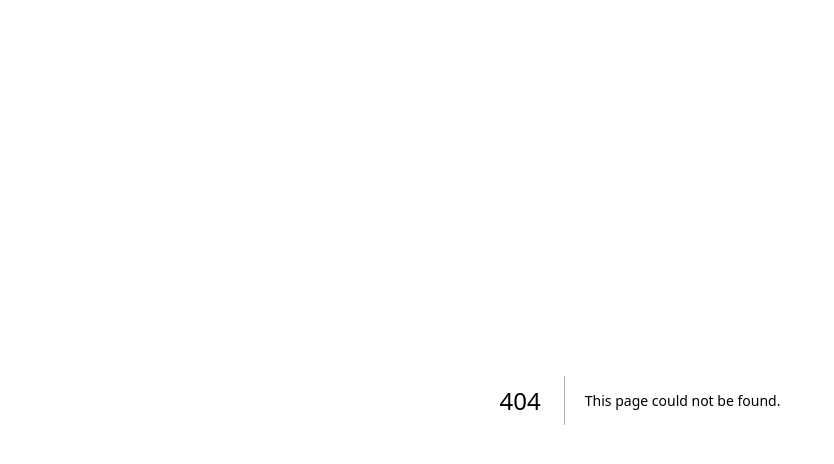
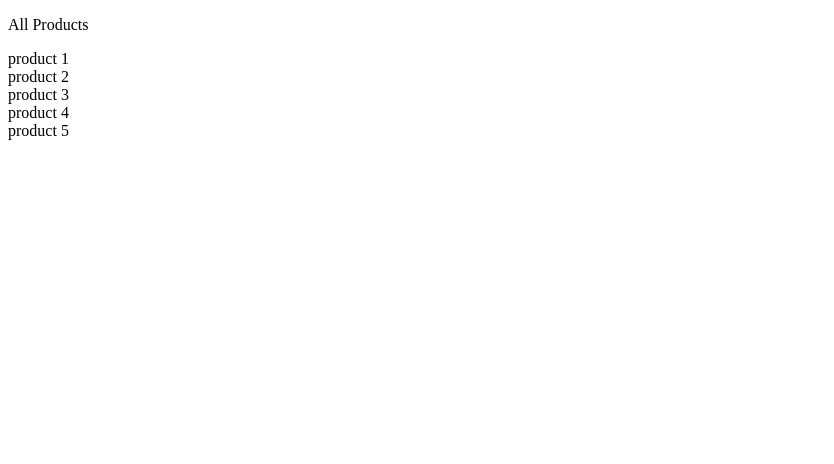
Before and after one commit to nakib360/learn-next.js, a Next.js app: page /Products in a window 1280 px wide. Before the commit this address had no page. Shown: the top 464 px of the page, without its empty margins (0-834 px from the left). Built offline with nearby package versions, Linux system fonts and the light colour scheme.

Commit message:
nested rout

```diff
--- /dev/null
+++ b/src/app/Products/page.jsx
@@ -0,0 +1,25 @@
+const ProductsPage = () => {
+    const products = [
+        { id: 1, name: "product 1" },
+        { id: 2, name: "product 2" },
+        { id: 3, name: "product 3" },
+        { id: 4, name: "product 4" },
+        { id: 5, name: "product 5" },
+    ]
+    return (
+        <div>
+            <p className="text-2xl font-bold">All Products</p>
+            <div className="flex flex-col gap-3">
+                {
+                    products.map(product => (
+                        <div key={product.id}>
+                            {product.name}
+                        </div>
+                    ))
+                }
+            </div>
+        </div>
+    );
+};
+
+export default ProductsPage;
```
Also changed, not shown: src/app/Products/[ProductId]/page.jsx (added, +10 -0 lines).
